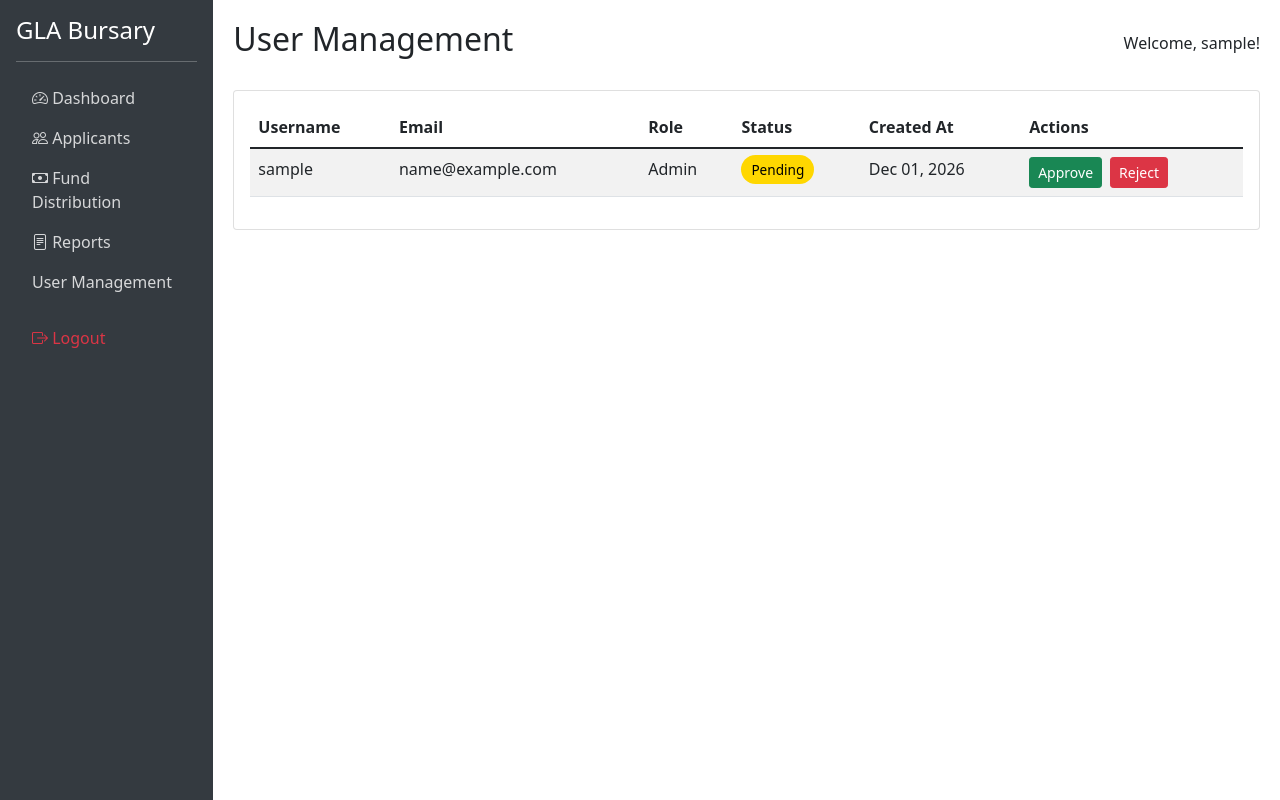
After one commit to mastermind-creat/BMS, a PHP site: page /users.php in a window 1280 px wide. The commit adds this page. Run offline with PHP 8.4, Linux system fonts and the light colour scheme; the visitor is signed in with stand-in values (Sample User, id 1); some libraries are stand-ins or nearby versions.

Commit message:
added staffs approval by admin for successful login

```diff
--- a/auth/register.php
+++ b/auth/register.php
@@ -51,14 +51,14 @@ if ($_SERVER["REQUEST_METHOD"] == "POST") {
         mysqli_stmt_close($stmt);
     }
 
-    // Insert new user
-    $sql = "INSERT INTO users (username, email, password, role) VALUES (?, ?, ?, 'staff')";
+    // Insert new user with pending status
+    $sql = "INSERT INTO users (username, email, password, role, approval_status) VALUES (?, ?, ?, 'staff', 'pending')";
     if($stmt = mysqli_prepare($conn, $sql)){
         $hashed_password = password_hash($password, PASSWORD_DEFAULT);
         mysqli_stmt_bind_param($stmt, "sss", $username, $email, $hashed_password);
 
         if(mysqli_stmt_execute($stmt)){
-            $_SESSION["success"] = "Registration successful! Please login.";
+            $_SESSION["success"] = "Registration successful! Please wait for admin approval before logging in.";
             header("location: ../index.php");
         } else {
             $_SESSION["error"] = "Something went wrong. Please try again later.";
--- a/config/schema.sql
+++ b/config/schema.sql
@@ -5,6 +5,7 @@ CREATE TABLE IF NOT EXISTS users (
     password VARCHAR(255) NOT NULL,
     email VARCHAR(100) UNIQUE NOT NULL,
     role ENUM('admin', 'staff') NOT NULL,
+    approval_status ENUM('pending', 'approved', 'rejected') DEFAULT 'pending',
     created_at TIMESTAMP DEFAULT CURRENT_TIMESTAMP
 );
 
--- /dev/null
+++ b/users.php
@@ -0,0 +1,204 @@
+<?php
+session_start();
+
+// Check if user is logged in and is admin
+if(!isset($_SESSION["loggedin"]) || $_SESSION["loggedin"] !== true || $_SESSION["role"] !== "admin"){
+    header("location: index.php");
+    exit;
+}
+
+require_once "config/database.php";
+
+// Handle user approval/rejection
+if ($_SERVER["REQUEST_METHOD"] == "POST" && isset($_POST['action'])) {
+    $user_id = $_POST['user_id'];
+    $action = $_POST['action'];
+
+    if($action == 'approve' || $action == 'reject') {
+        $status = ($action == 'approve') ? 'approved' : 'rejected';
+        $sql = "UPDATE users SET approval_status = ? WHERE id = ?";
+
+        if($stmt = mysqli_prepare($conn, $sql)){
+            mysqli_stmt_bind_param($stmt, "si", $status, $user_id);
+
+            if(mysqli_stmt_execute($stmt)){
+                $_SESSION["success"] = "User has been " . $status . " successfully.";
+            } else {
+                $_SESSION["error"] = "Error updating user status.";
+            }
+            mysqli_stmt_close($stmt);
+        }
+    }
+}
+?>
+
+<!DOCTYPE html>
+<html lang="en">
+<head>
+    <meta charset="UTF-8">
+    <meta name="viewport" content="width=device-width, initial-scale=1.0">
+    <title>User Management - GLA Bursary</title>
+    <link href="https://cdn.jsdelivr.net/npm/bootstrap@5.1.3/dist/css/bootstrap.min.css" rel="stylesheet">
+    <link href="https://cdn.jsdelivr.net/npm/bootstrap-icons@1.7.2/font/bootstrap-icons.css" rel="stylesheet">
+    <style>
+        .sidebar {
+            min-height: 100vh;
+            background: #343a40;
+            color: white;
+        }
+        .nav-link {
+            color: rgba(255,255,255,.8);
+        }
+        .nav-link:hover {
+            color: white;
+        }
+        .main-content {
+            padding: 20px;
+        }
+        .status-badge {
+            padding: 5px 10px;
+            border-radius: 15px;
+            font-size: 0.85em;
+            font-weight: 500;
+        }
+        .status-pending {
+            background-color: #ffd700;
+            color: #000;
+        }
+        .status-approved {
+            background-color: #28a745;
+            color: #fff;
+        }
+        .status-rejected {
+            background-color: #dc3545;
+            color: #fff;
+        }
+    </style>
+</head>
+<body>
+    <div class="container-fluid">
+        <div class="row">
+            <!-- Sidebar -->
+            <div class="col-md-3 col-lg-2 px-0 sidebar">
+                <div class="p-3">
+                    <h4>GLA Bursary</h4>
+                    <hr>
+                    <ul class="nav flex-column">
+                        <li class="nav-item">
+                            <a class="nav-link" href="dashboard.php">
+                                <i class="bi bi-speedometer2"></i> Dashboard
+                            </a>
+                        </li>
+                        <li class="nav-item">
+                            <a class="nav-link" href="applicants.php">
+                                <i class="bi bi-people"></i> Applicants
+                            </a>
+                        </li>
+                        <li class="nav-item">
+                            <a class="nav-link" href="distributions.php">
+                                <i class="bi bi-cash"></i> Fund Distribution
+                            </a>
+                        </li>
+                        <li class="nav-item">
+                            <a class="nav-link" href="reports.php">
+                                <i class="bi bi-file-text"></i> Reports
+                            </a>
+                        </li>
+                        <li class="nav-item">
+                            <a class="nav-link active" href="users.php">
+                                <i class="bi bi-person-gear"></i> User Management
+                            </a>
+                        </li>
+                        <li class="nav-item mt-3">
+                            <a class="nav-link text-danger" href="auth/logout.php">
+                                <i class="bi bi-box-arrow-right"></i> Logout
+                            </a>
+                        </li>
+                    </ul>
+                </div>
+            </div>
+
+            <!-- Main Content -->
+            <div class="col-md-9 col-lg-10 main-content">
+                <div class="d-flex justify-content-between align-items-center mb-4">
+                    <h2>User Management</h2>
+                    <div>
+                        Welcome, <?php echo htmlspecialchars($_SESSION["username"]); ?>!
+                    </div>
+                </div>
+
+                <?php if(isset($_SESSION["success"])): ?>
+                    <div class="alert alert-success">
+                        <?php
+                        echo $_SESSION["success"];
+                        unset($_SESSION["success"]);
+                        ?>
+                    </div>
+                <?php endif; ?>
+
+                <?php if(isset($_SESSION["error"])): ?>
+                    <div class="alert alert-danger">
+                        <?php
+                        echo $_SESSION["error"];
+                        unset($_SESSION["error"]);
+                        ?>
+                    </div>
+                <?php endif; ?>
+
+                <!-- Users Table -->
+                <div class="card">
+                    <div class="card-body">
+                        <div class="table-responsive">
+                            <table class="table table-striped">
+                                <thead>
+                                    <tr>
+                                        <th>Username</th>
+                                        <th>Email</th>
+                                        <th>Role</th>
+                                        <th>Status</th>
+                                        <th>Created At</th>
+                                        <th>Actions</th>
+                                    </tr>
+                                </thead>
+                                <tbody>
+                                    <?php
+                                    $sql = "SELECT * FROM users ORDER BY created_at DESC";
+                                    $result = mysqli_query($conn, $sql);
+                                    while($row = mysqli_fetch_assoc($result)) {
+                                        echo "<tr>";
+                                        echo "<td>" . htmlspecialchars($row['username']) . "</td>";
+                                        echo "<td>" . htmlspecialchars($row['email']) . "</td>";
+                                        echo "<td>" . ucfirst(htmlspecialchars($row['role'])) . "</td>";
+                                        echo "<td><span class='status-badge status-" . htmlspecialchars($row['approval_status']) . "'>" .
+                                             ucfirst(htmlspecialchars($row['approval_status'])) . "</span></td>";
+                                        echo "<td>" . date('M d, Y', strtotime($row['created_at'])) . "</td>";
+                                        echo "<td>";
+                                        if($row['approval_status'] === 'pending') {
+                                            echo "<form method='post' style='display: inline;'>";
+                                            echo "<input type='hidden' name='user_id' value='" . $row['id'] . "'>";
+                                            echo "<input type='hidden' name='action' value='approve'>";
+                                            echo "<button type='submit' class='btn btn-sm btn-success me-2'>Approve</button>";
+                                            echo "</form>";
+
+                                            echo "<form method='post' style='display: inline;'>";
+                                            echo "<input type='hidden' name='user_id' value='" . $row['id'] . "'>";
+                                            echo "<input type='hidden' name='action' value='reject'>";
+                                            echo "<button type='submit' class='btn btn-sm btn-danger'>Reject</button>";
+                                            echo "</form>";
+                                        }
+                                        echo "</td>";
+                                        echo "</tr>";
+                                    }
+                                    ?>
+                                </tbody>
+                            </table>
+                        </div>
+                    </div>
+                </div>
+            </div>
+        </div>
+    </div>
+
+    <script src="https://cdn.jsdelivr.net/npm/bootstrap@5.1.3/dist/js/bootstrap.bundle.min.js"></script>
+</body>
+</html>
```
Also changed, not shown: auth/login.php (+12 -2 lines), create_admin.php (added, +43 -0 lines).
